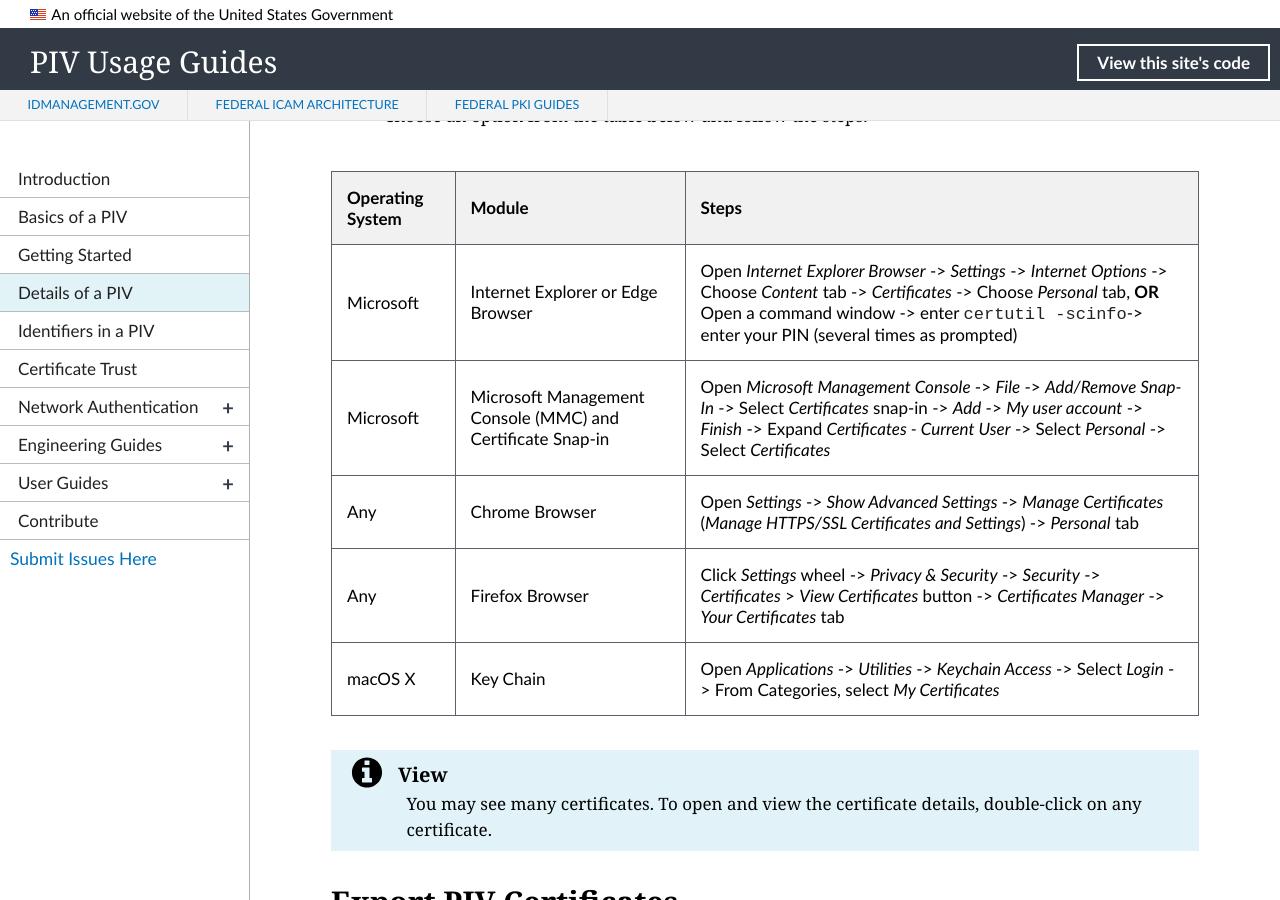
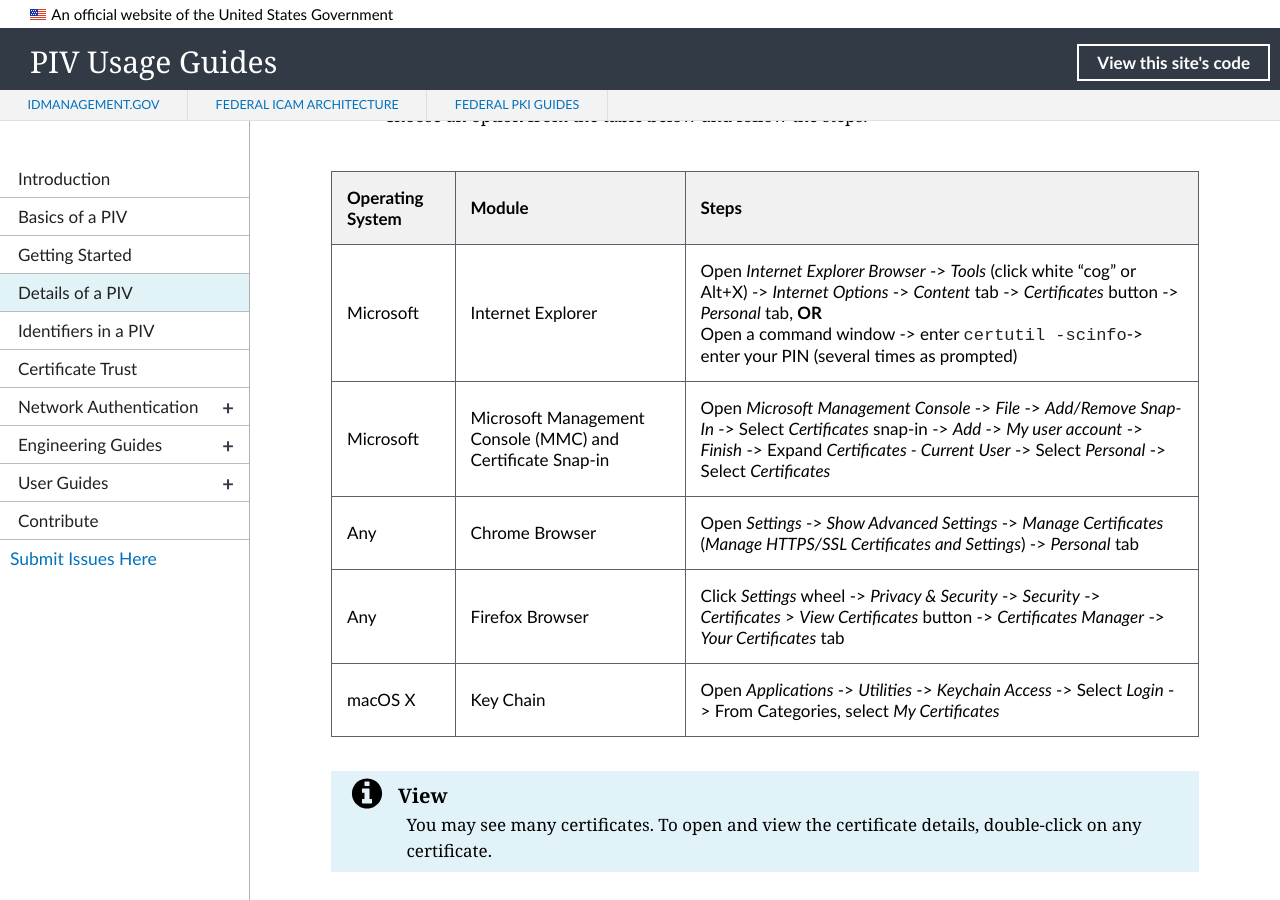
Before and after one commit to GSA/piv-guides, a Jekyll site: the page built from pages/details.md, in a window 1280 px wide and 900 px high, scrolled down 604 px. Built offline with Jekyll 4.4.1, drawn with Linux system fonts in a browser that asks for light colours; nearby versions of some CDN libraries; library files that are not in the unit come from our copies.

Commit message:
Update details.md
Update IE steps

```diff
--- a/pages/details.md
+++ b/pages/details.md
@@ -20,7 +20,7 @@
 
 | Operating System     | Module   | Steps |
 | -------------             |----|----|
-| Microsoft   | Internet Explorer or Edge Browser  | Open _Internet Explorer Browser_ -> _Settings_ -> _Internet Options_ -> Choose _Content_ tab -> _Certificates_ -> Choose _Personal_ tab, **OR**<br>Open a command window -> enter `certutil -scinfo`-> enter your PIN (several times as prompted)  |
+| Microsoft   | Internet Explorer  | Open _Internet Explorer Browser_ -> _Tools_ (click white "cog" or Alt+X) -> _Internet Options_ -> _Content_ tab -> _Certificates_ button -> _Personal_ tab, **OR**<br>Open a command window -> enter `certutil -scinfo`-> enter your PIN (several times as prompted)  |
 | Microsoft       | Microsoft Management Console (MMC) and Certificate Snap-in  |  Open _Microsoft Management Console_ -> _File_ -> _Add/Remove Snap-In_ -> Select _Certificates_ snap-in -> _Add_ -> _My user account_ -> _Finish_ -> Expand _Certificates - Current User_ -> Select _Personal_ -> Select _Certificates_   |
 | Any   | Chrome Browser  | Open _Settings_ -> _Show Advanced Settings_ -> _Manage Certificates_ (_Manage HTTPS/SSL Certificates and Settings_)  -> _Personal_ tab  |
 | Any   | Firefox Browser  | Click _Settings_ wheel -> _Privacy & Security_ -> _Security_ -> _Certificates_ > _View Certificates_ button -> _Certificates Manager_ -> _Your Certificates_ tab
```
